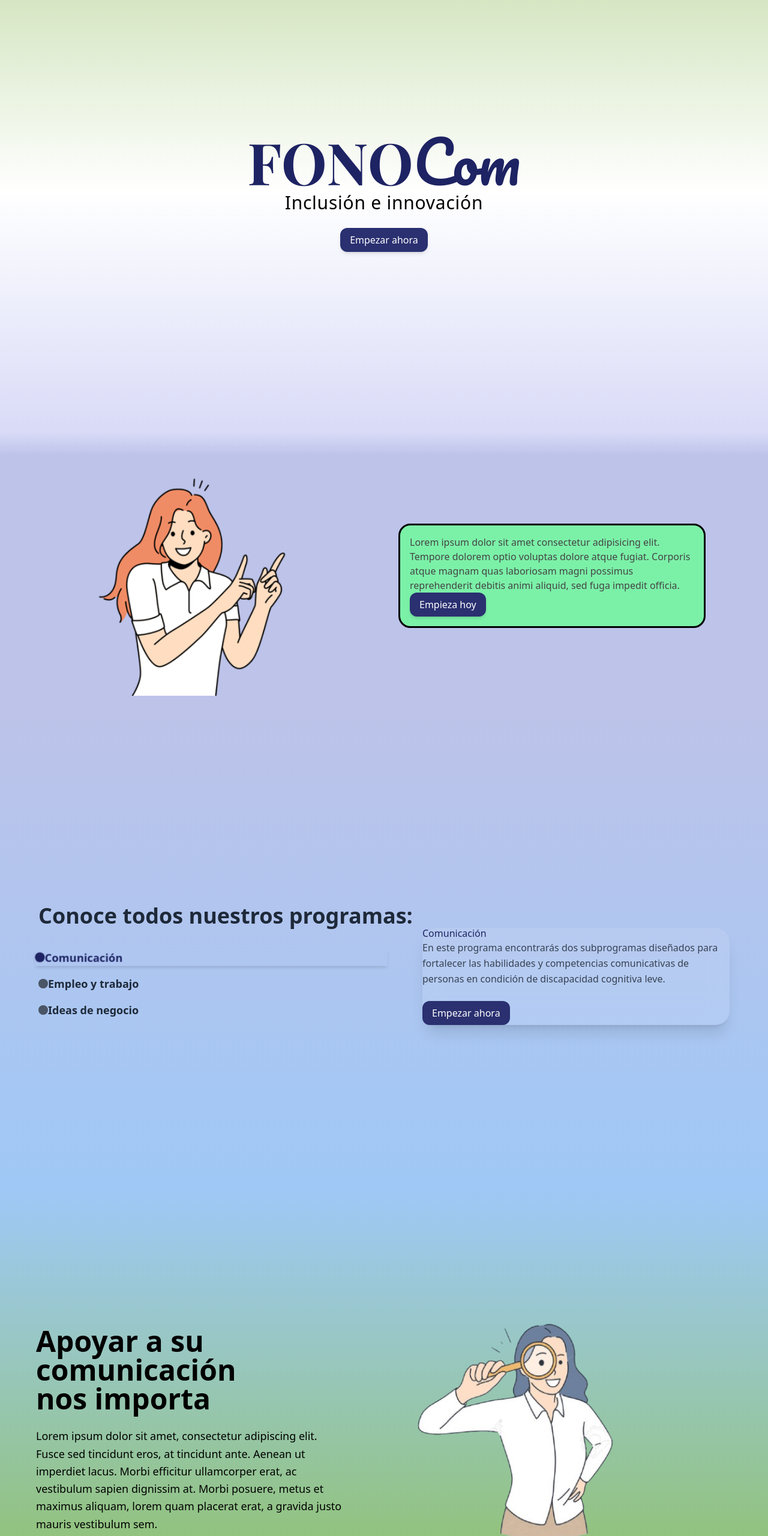
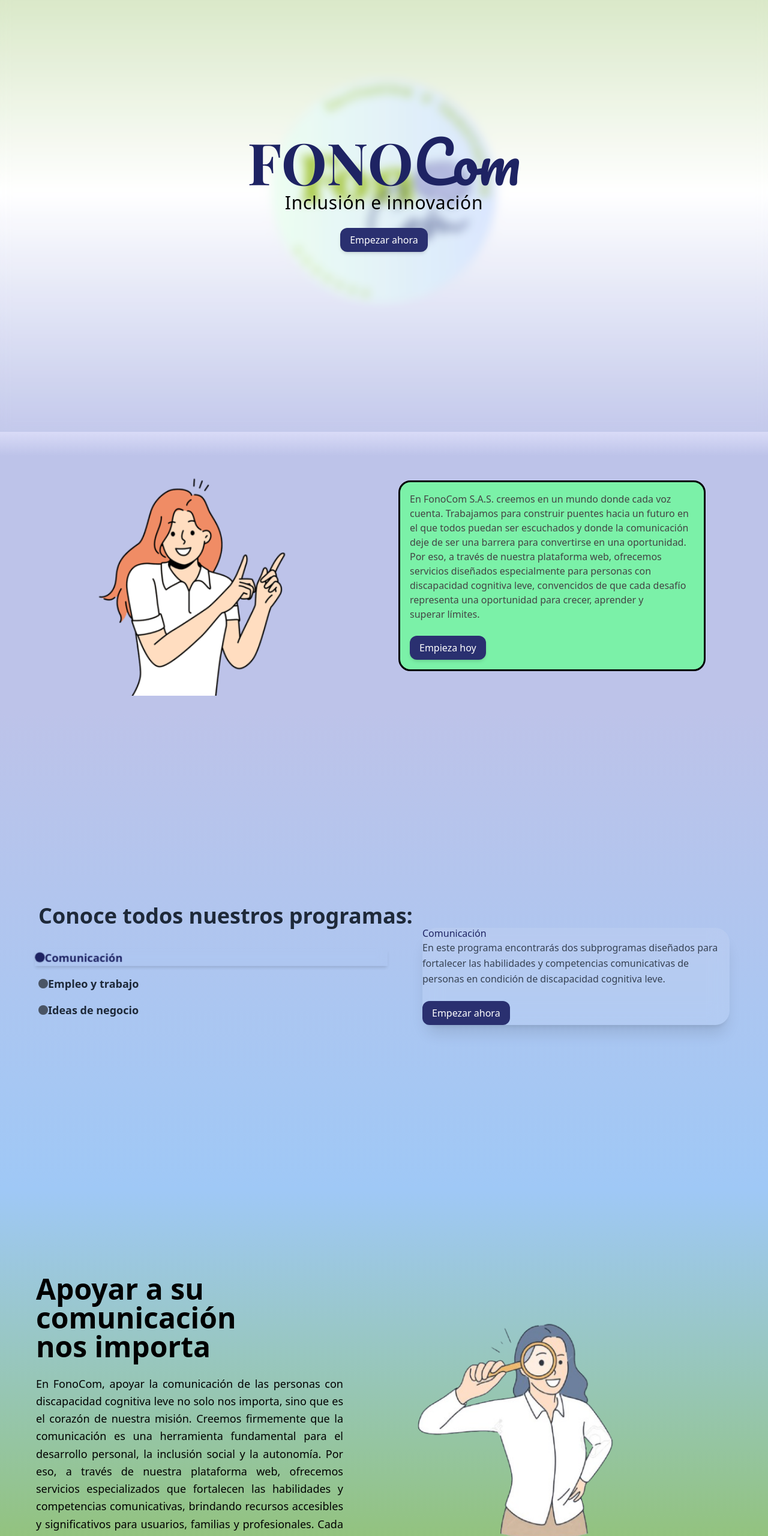
Before and after one commit to omfermaster2610/fonocom, a Next.js app: page /inicio in a window 1280 px wide. Shown: the part 80-2641 px from the top of the page at 60% size. Built offline with nearby package versions, Linux system fonts and the light colour scheme.

Commit message:
fonocom v0.1.3 - Ajuste d etextos, cambio fondo con imagen en primera sección de pagina principal

```diff
--- a/src/app/inicio/page.tsx
+++ b/src/app/inicio/page.tsx
@@ -80,8 +80,17 @@ const Intro = () => {
         </nav>
       </div>
       {/* Sección 1 */}
-    <section className="w-full min-h-screen bg-gradient-to-b from-[#cce0b4] via-white to-[#d9dbf7] flex flex-col items-center justify-center px-4 py-20" data-aos-delay={100}>
+    <section className="w-full min-h-screen bg-gradient-to-b from-[#cce0b4] via-white to-[#BDC3E9] flex flex-col items-center justify-center px-4 py-20" data-aos-delay={100}>
         {/* Título principal */}
+        <img
+          src="/images/fonoconLogo.png"
+          alt="Fondo"
+          className="absolute z-0 h-2/3 sm:w-96 top-1/2 left-1/2 transform -translate-x-1/2 -translate-y-1/2"
+        />
+
+        <div className="absolute inset-0 bg-white/10 backdrop-blur-sm z-10" />
+
+        <div className="relative z-20 flex flex-col items-center justify-center">
           <p className="text-6xl sm:text-8xl font-bold text-[#1e2363] text-center" data-aos="fade-up">
             <span className={playfair.className}>FONO</span>
             <span className={pacifico.className}>Com</span>
@@ -98,6 +107,7 @@ const Intro = () => {
               Empezar ahora
             </button>
           </Link>
+        </div>
     </section>
 
     {/* Sección 2 */}
@@ -120,10 +130,10 @@ const Intro = () => {
           <div className="md:w-2/5 text-center md:text-left flex justify-center" data-aos="fade-up">
             <div className="comic-vignete bg-green-300 p-8 rounded-3xl border-4 border-black">
               <p className="text-[#444] mb-6 m-6sm:text-xl font-light">
-                Lorem ipsum dolor sit amet consectetur adipisicing elit. Tempore dolorem optio voluptas dolore atque fugiat.
-                Corporis atque magnam quas laboriosam magni possimus reprehenderit debitis animi aliquid, sed fuga impedit
-                officia.
+                En <strong>FonoCom S.A.S.</strong> creemos en un mundo donde cada voz cuenta. Trabajamos para construir puentes hacia un futuro en el que todos puedan ser escuchados y donde la comunicación deje de ser una barrera para convertirse en una oportunidad.
+                Por eso, a través de nuestra plataforma web, ofrecemos servicios diseñados especialmente para personas con discapacidad cognitiva leve, convencidos de que cada desafío representa una oportunidad para crecer, aprender y superar límites.
               </p>
+              <br/>
               <Link href="/registro">
                 <button className="button1 bg-[#1e2363] hover:bg-[#151943] text-white font-semibold text-lg px-8 py-3 rounded-full transition shadow-md">
                   Empieza hoy
@@ -214,8 +224,11 @@ const Intro = () => {
             <span className="font-extrabold">nos importa</span>
           </p>
           <br/>
-          <p className="text-lg text-black leading-relaxed" data-aos="fade-right">
-            Lorem ipsum dolor sit amet, consectetur adipiscing elit. Fusce sed tincidunt eros, at tincidunt ante. Aenean ut imperdiet lacus. Morbi efficitur ullamcorper erat, ac vestibulum sapien dignissim at. Morbi posuere, metus et maximus aliquam, lorem quam placerat erat, a gravida justo mauris vestibulum sem.
+          <p className="text-lg text-black leading-relaxed text-justify" data-aos="fade-right">
+            En FonoCom, apoyar la comunicación de las personas con discapacidad cognitiva leve no solo nos importa, sino que es el corazón de nuestra misión.
+            Creemos firmemente que la comunicación es una herramienta fundamental para el desarrollo personal, la inclusión social y la autonomía.
+            Por eso, a través de nuestra plataforma web, ofrecemos servicios especializados que fortalecen las habilidades y competencias comunicativas, brindando recursos accesibles y significativos para usuarios, familias y profesionales.
+            Cada esfuerzo que hacemos está orientado a garantizar que estas personas sean escuchadas, comprendidas y valoradas en todos los contextos de su vida.
           </p>
         </div>
 
@@ -239,7 +252,7 @@ const Intro = () => {
       </p>
       <br/>
       <br/>
-  <div className="flex flex-wrap justify-center gap-10">
+      <div className="flex flex-wrap justify-center gap-10 h-auto">
         {/* Miembro del equipo */}
         {[
           { nombre: "Ana María Collante", img: "/images/integrantes/anaMaria.png" },
@@ -264,7 +277,7 @@ const Intro = () => {
       </div>
     </section>
     {/* Sección 6 */}
-  <section className="bg-gradient-to-b from-[#eaf1e0] via-[#cce0ab] to-[#eaf1e0] h-90 w-full items-center py-32 px-6 text-center">
+    <section className="bg-gradient-to-b from-[#eaf1e0] via-[#cce0ab] to-[#eaf1e0] h-90 w-full items-center justify-center py-32 px-6 text-center">
       <div className="flex flex-col items-center" data-aos="fade-up">
           <br/>
         <p className="text-4xl font-bold text-black mb-4">
```
Lines whose indentation alone changed are shown as unchanged.
